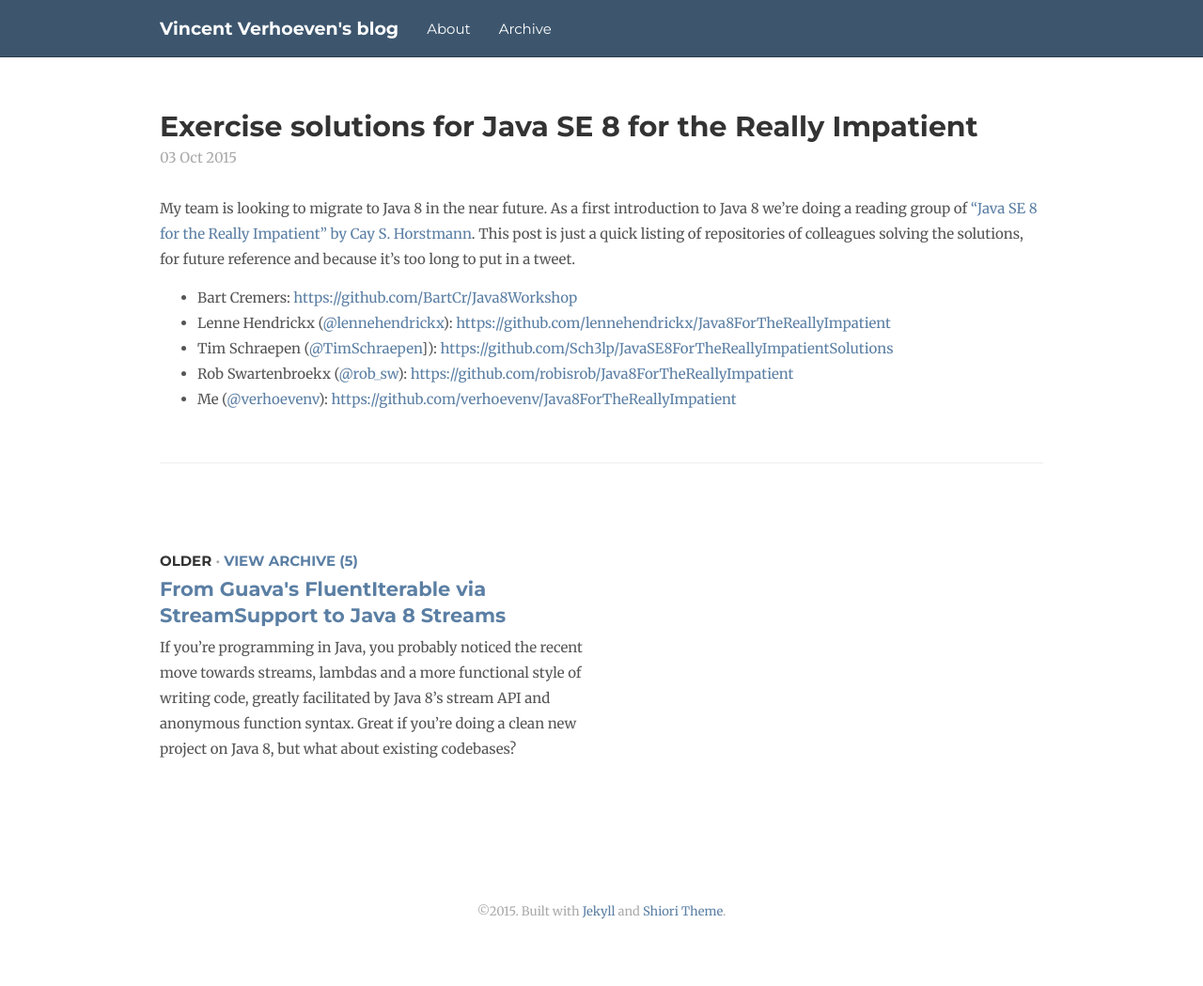
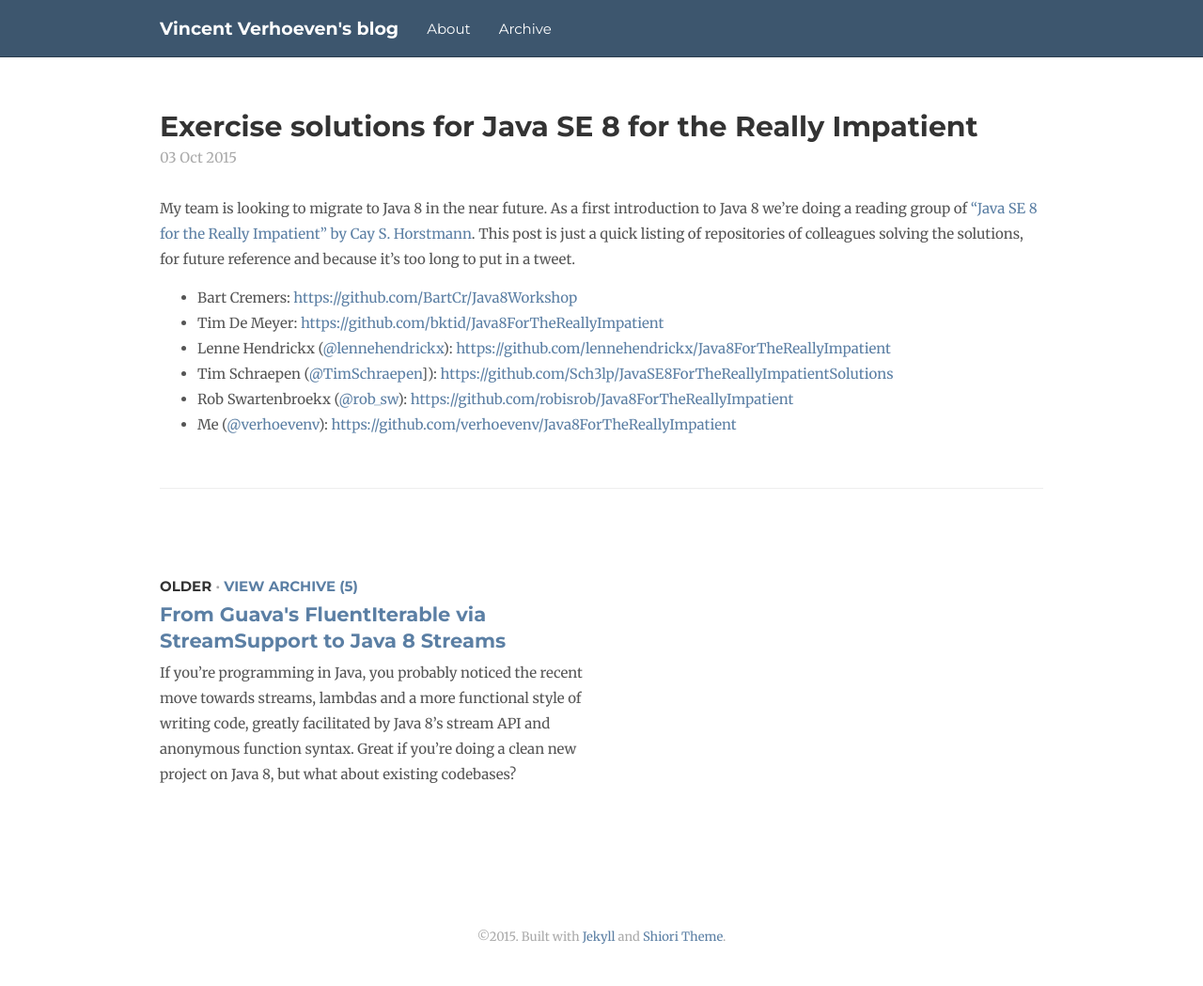
Before and after one commit to verhoevenv/verhoevenv.github.io, a Jekyll site: the page built from _posts/2015-10-03-java-8-se-impatient.md, in a window 1280 px wide. Shown: the whole page at 94% size. Built offline with Jekyll 4.4.1, drawn with Linux system fonts in a browser that asks for light colours; nearby versions of some CDN libraries; comment, search, counter and statistics services are not loaded; before the commit the page ends 1022 px from its top, so only the background shows below that.

Commit message:
Add Tim De Meyer's solution repo

```diff
--- a/_posts/2015-10-03-java-8-se-impatient.md
+++ b/_posts/2015-10-03-java-8-se-impatient.md
@@ -6,6 +6,7 @@ tags: java8 java book readinggroup
 My team is looking to migrate to Java 8 in the near future. As a first introduction to Java 8 we're doing a reading group of ["Java SE 8 for the Really Impatient" by Cay S. Horstmann](http://www.horstmann.com/java8/index.html). This post is just a quick listing of repositories of colleagues solving the solutions, for future reference and because it's too long to put in a tweet.
 
 * Bart Cremers: <https://github.com/BartCr/Java8Workshop>
+* Tim De Meyer: <https://github.com/bktid/Java8ForTheReallyImpatient>
 * Lenne Hendrickx ([@lennehendrickx](https://twitter.com/lennehendrickx)): <https://github.com/lennehendrickx/Java8ForTheReallyImpatient>
 * Tim Schraepen ([@TimSchraepen](https://twitter.com/TimSchraepen)]): <https://github.com/Sch3lp/JavaSE8ForTheReallyImpatientSolutions>
 * Rob Swartenbroekx ([@rob_sw](https://twitter.com/rob_sw)): <https://github.com/robisrob/Java8ForTheReallyImpatient>
```
